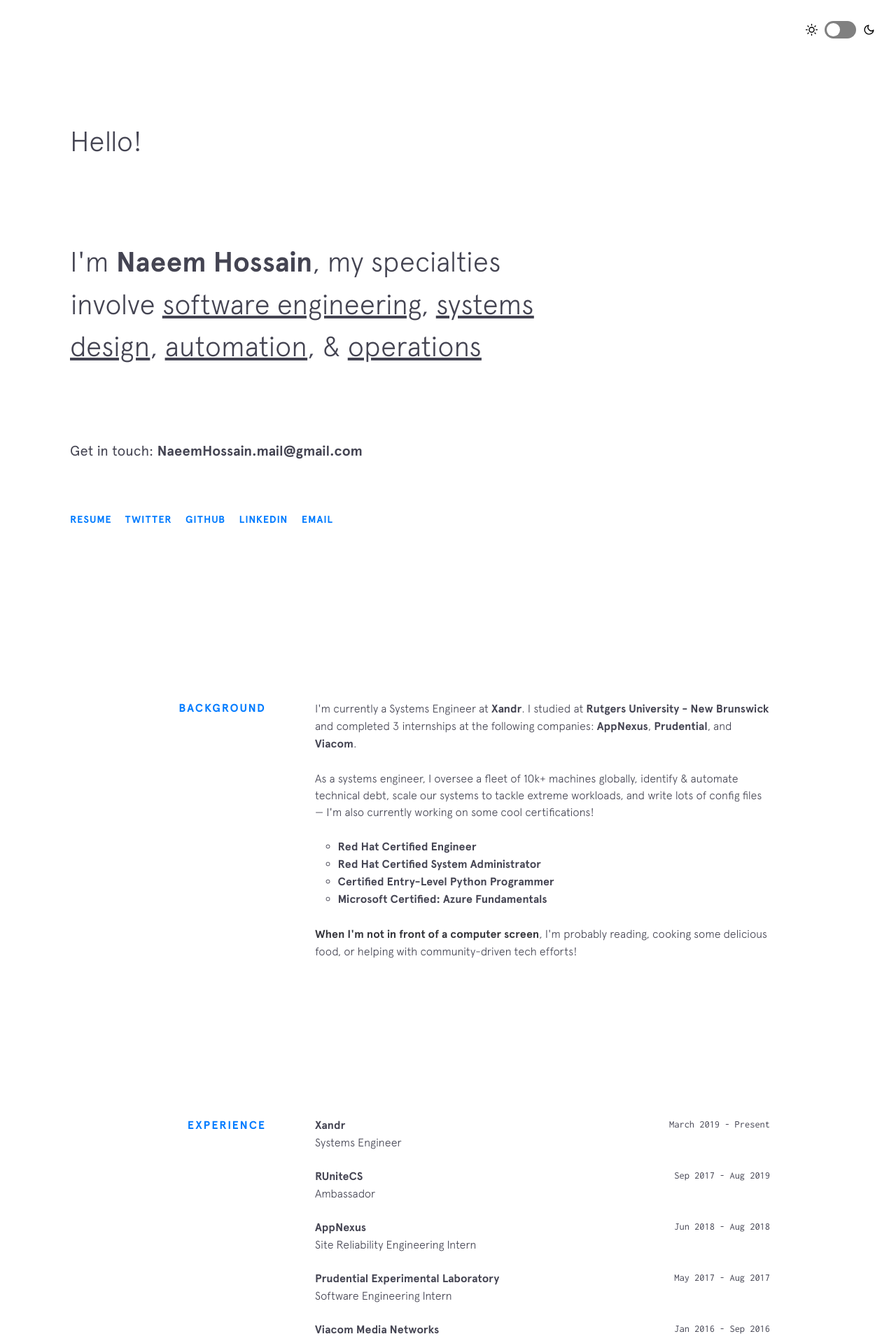
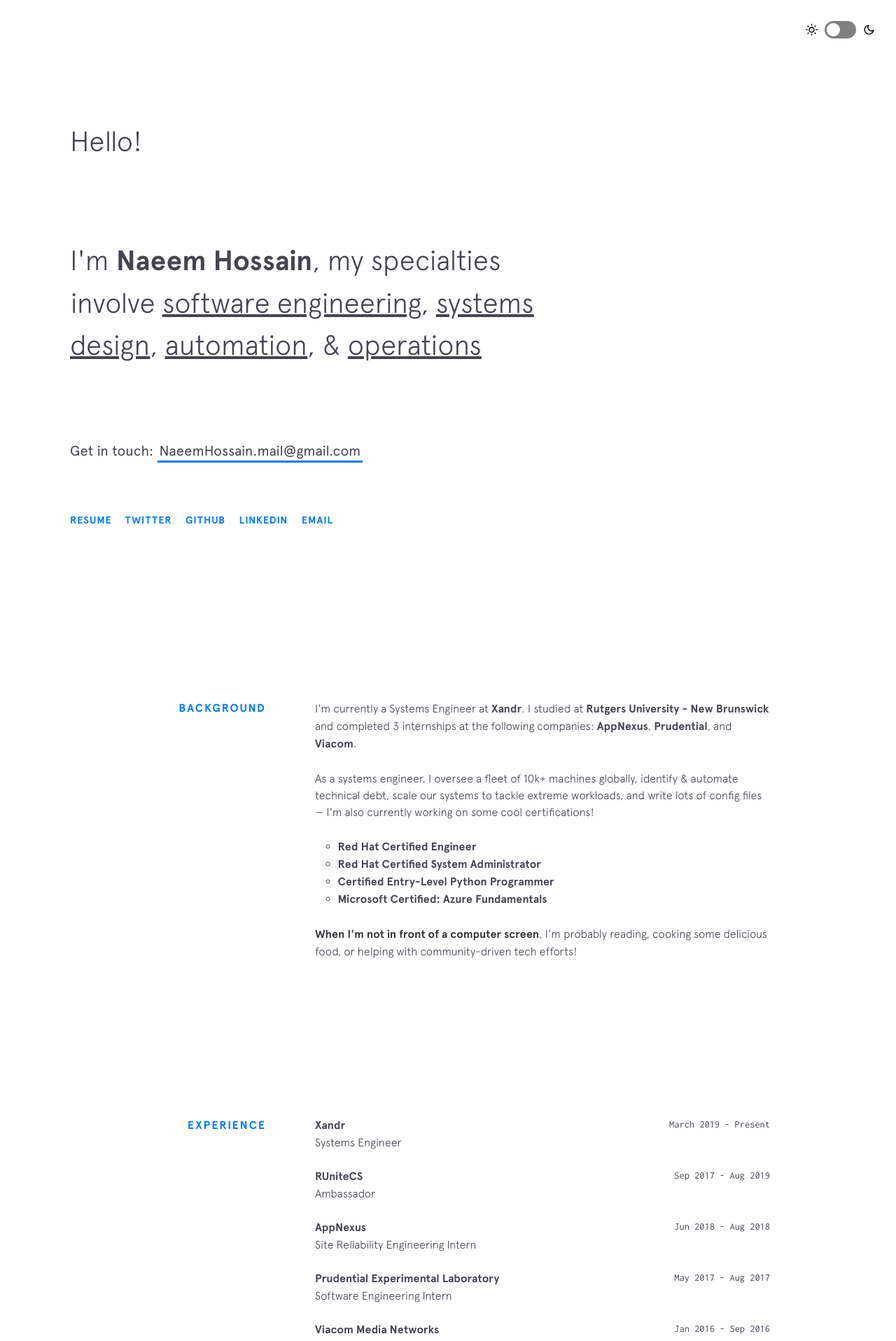
Before and after one commit to malenabashar/malenabashar.github.io, a Jekyll site: the page built from index.html, in a window 1280 px wide. Shown: the top 1916 px of the page at 70% size. Built offline with Jekyll 4.4.1, drawn with Linux system fonts in a browser that asks for light colours; nearby versions of some CDN libraries.

Commit message:
Updating website

```diff
--- a/_includes/intro.html
+++ b/_includes/intro.html
@@ -12,7 +12,7 @@
     <span>Get in touch:</span>
     <!-- <span class="emoji pointer"></span> -->
     <span>
-      <a href="mailto:naeemhossain.mail@gmail.com">NaeemHossain.mail@gmail.com</a>
+      <a href="mailto:naeemhossain.mail@gmail.com" target="_blank" class="highlight-link">NaeemHossain.mail@gmail.com</a>
     </span>
   </h3>
   <!-- <div class='li'> -->
```
